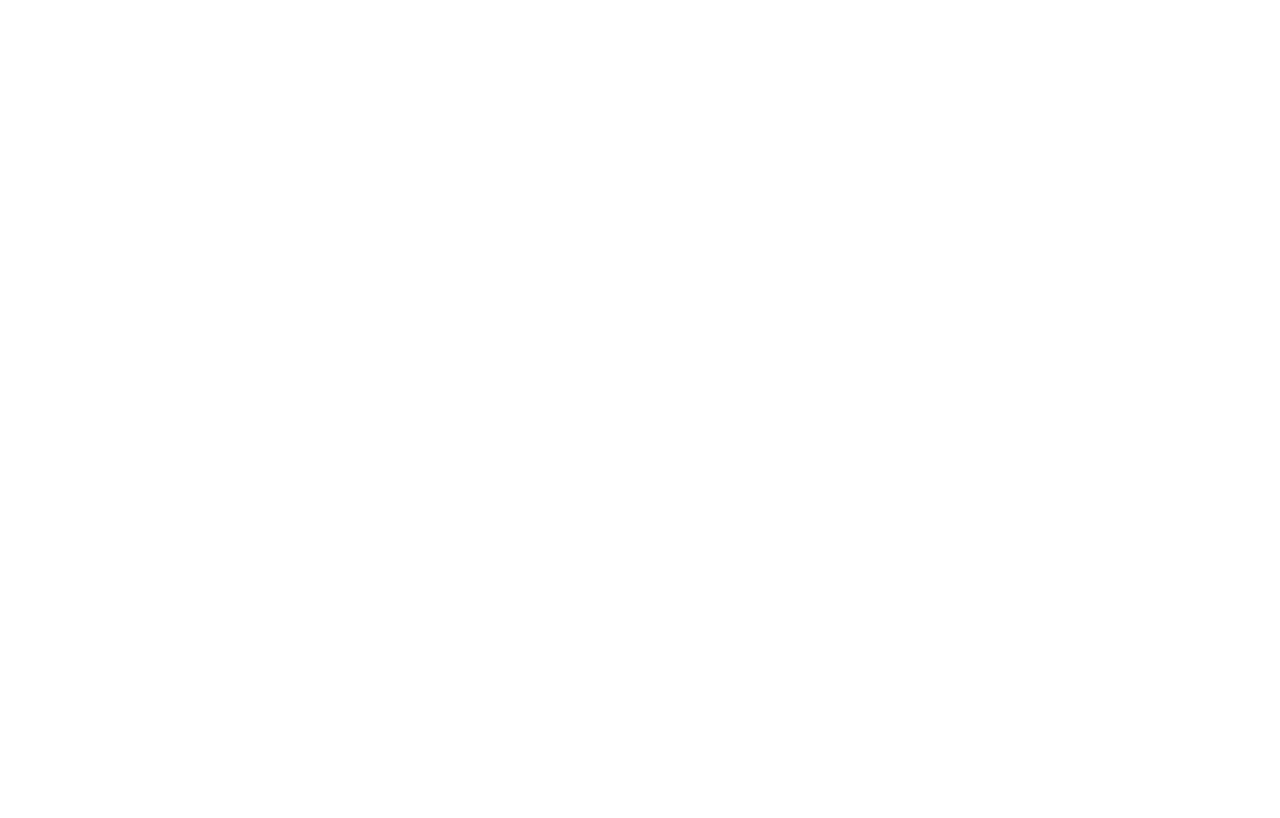
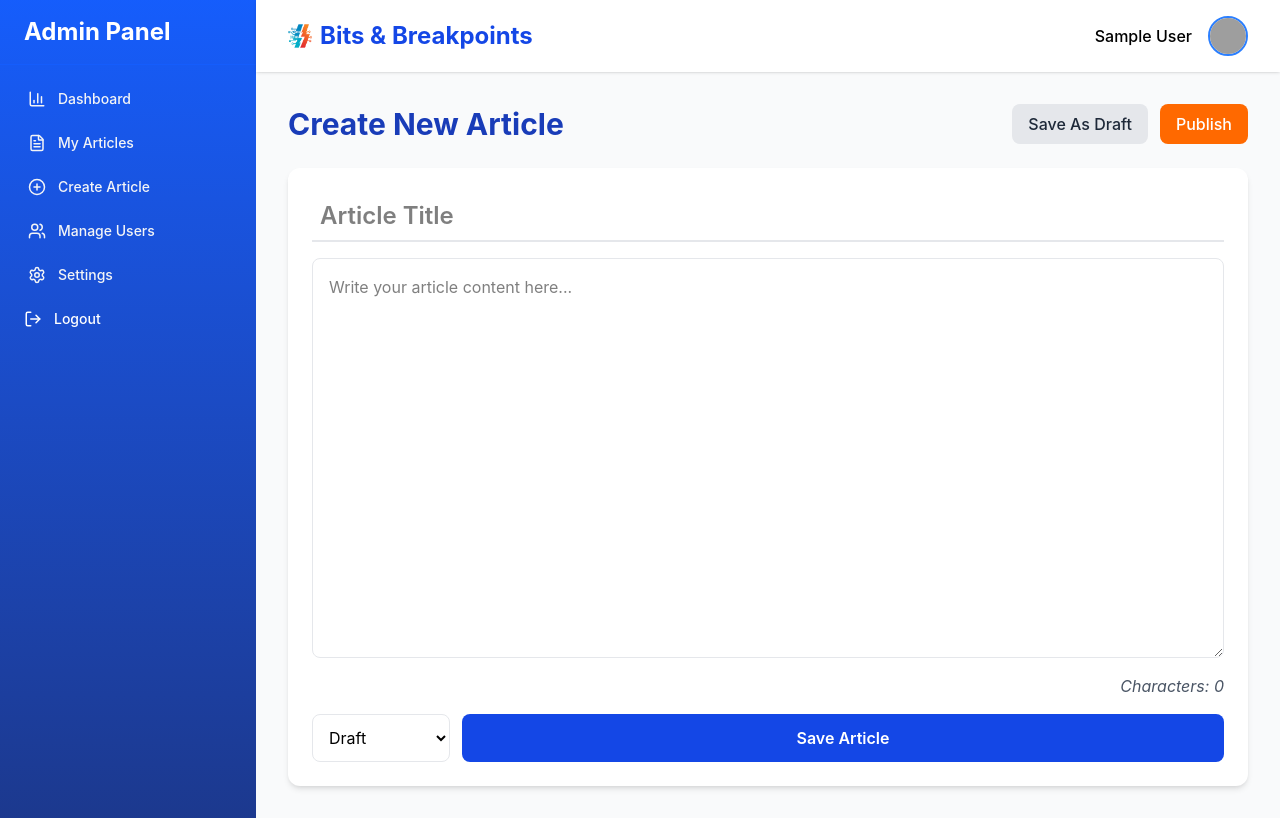
Before and after one commit to brandony16/Blog-Admin, a React (Vite) app: page /edit-article/1 in a window 1280 px wide. Before the commit this address had no page. Built offline with nearby package versions, Linux system fonts and the light colour scheme; sample sign-in values are in the browser's storage; grey boxes are pictures that could not be loaded.

Commit message:
Improve error handling and work on edit and delete functionality

```diff
--- a/src/App.jsx
+++ b/src/App.jsx
@@ -5,7 +5,7 @@
 import AdminLayout from "./pages/AdminLayout.jsx";
 import Dashboard from "./components/Dashboard.jsx";
 import MyArticles from "./pages/MyArticles.jsx";
-import CreateArticle from "./pages/CreateArticle.jsx";
+import ArticleForm from "./pages/ArticleForm.jsx";
 
 function App() {
   return (
@@ -22,7 +22,8 @@
       >
         <Route index element={<Dashboard />} />
         <Route path="my-articles" element={<MyArticles />} />
-        <Route path="create-article" element={<CreateArticle />} />
+        <Route path="create-article" element={<ArticleForm />} />
+        <Route path="edit-article/:id" element={<ArticleForm />} />
         <Route path="manage-users" element={<Dashboard />} />
         <Route path="settings" element={<Dashboard />} />
       </Route>
--- a/src/components/Alert.jsx
+++ b/src/components/Alert.jsx
@@ -1,7 +1,7 @@
-import { CheckCircle } from "lucide-react";
+import { CheckCircle, XCircle } from "lucide-react";
 import { useEffect } from "react";
 
-const Alert = ({ message, onClose }) => {
+const Alert = ({ message, type = "success", onClose }) => {
   useEffect(() => {
     const timer = setTimeout(() => {
       onClose();
@@ -9,11 +9,18 @@
     return () => clearTimeout(timer);
   }, [onClose]);
 
+  const bgColor =
+    type === "success"
+      ? "bg-green-100 border-green-500 text-green-800"
+      : "bg-red-100 border-red-500 text-red-800";
+
+  const Icon = type === "error" ? XCircle : CheckCircle;
+
   return (
     <div
-      className={`fixed top-16 right-6 flex items-center gap-3 border-l-4 px-5 py-3 animate-slideIn rounded-xl shadow-md transition-all duration-300 bg-green-100 border-green-500 text-green-800`}
+      className={`fixed top-16 right-6 flex items-center gap-3 border-l-4 px-5 py-3 animate-slideIn rounded-xl shadow-md transition-all duration-300 ${bgColor}`}
     >
-      <CheckCircle size={22} />
+      <Icon size={22} />
       <span className="font-medium">{message}</span>
     </div>
   );
--- a/src/components/myArticles/MyArticlesTable.jsx
+++ b/src/components/myArticles/MyArticlesTable.jsx
@@ -3,9 +3,10 @@
 import ArticleTableHeaders from "./ArticlesTableHeaders.jsx";
 import { AuthContext } from "../../context/AuthContext.jsx";
 import PageInfo from "./PageInfo.jsx";
+import Alert from "../Alert.jsx";
 
 const MyArticlesTable = () => {
-  const { user } = useContext(AuthContext);
+  const { user, token } = useContext(AuthContext);
   const [articles, setArticles] = useState([]);
   const [sortColumn, setSortColumn] = useState("lastUpdated");
   const [sortDirection, setSortDirection] = useState("desc");
@@ -13,6 +14,7 @@
   const [totalPages, setTotalPages] = useState(1);
   const [articlesPerPage, setArticlesPerPage] = useState(10);
   const [totalArticles, setTotalArticles] = useState(0);
+  const [notif, setNotif] = useState(null);
 
   const fetchArticles = useCallback(
     async (page) => {
@@ -23,7 +25,7 @@
 
         const data = await res.json();
         if (!res.ok) {
-          console.error(res);
+          throw new Error(data.message || "Error fetching articles. Try Again");
         }
         setArticles(data.articles);
         setPage(data.page);
@@ -31,7 +33,7 @@
         setArticlesPerPage(data.limit);
         setTotalArticles(data.total);
       } catch (err) {
-        console.error(err);
+        setNotif({ message: err.message, type: "error" });
       }
     },
     [user.id, sortColumn, sortDirection]
@@ -40,6 +42,32 @@
   useEffect(() => {
     fetchArticles(page);
   }, [fetchArticles, page]);
+
+  const handleDelete = async (id, title) => {
+    if (!window.confirm(`Delete article: "${title}"?`)) return;
+
+    try {
+      const res = await fetch(`http://localhost:3000/api/articles/${id}`, {
+        method: "DELETE",
+        headers: {
+          "Content-Type": "application/json",
+          Authorization: `Bearer ${token}`,
+        },
+      });
+
+      const data = await res.json();
+
+      if (!res.ok) {
+        throw new Error(data.message || "Failed to delete. Try again");
+      }
+      setNotif({ message: data.message, type: "success" });
+      fetchArticles(page);
+    } catch (err) {
+      setNotif({ message: err.message, type: "error" });
+    }
+  };
+
+  const handleEdit = async (id) => {};
 
   const handleSort = (column) => {
     if (sortColumn === column) {
@@ -97,10 +125,16 @@
                 {getDateStringFromArticle(article)}
               </td>
               <td className="p-4 text-center">
-                <button className="text-blue-600 hover:text-blue-800 mr-3 cursor-pointer">
+                <button
+                  onClick={() => handleEdit(article.id)}
+                  className="text-blue-600 hover:text-blue-800 mr-3 cursor-pointer"
+                >
                   <Pencil size={18} />
                 </button>
-                <button className="text-red-600 hover:text-red-800 cursor-pointer">
+                <button
+                  onClick={() => handleDelete(article.id, article.title)}
+                  className="text-red-600 hover:text-red-800 cursor-pointer"
+                >
                   <Trash2 size={18} />
                 </button>
               </td>
@@ -123,6 +157,13 @@
           setPage={setPage}
         />
       )}
+      {notif && (
+        <Alert
+          message={notif.message}
+          type={notif.type}
+          onClose={() => setNotif(null)}
+        />
+      )}
     </div>
   );
 };
--- a/src/pages/CreateArticle.jsx
+++ b/src/pages/ArticleForm.jsx
@@ -1,12 +1,12 @@
-import { useContext, useState } from "react";
+import { useContext, useEffect, useState } from "react";
 import { AuthContext } from "../context/AuthContext.jsx";
-import { jwtDecode } from "jwt-decode";
 import Alert from "../components/Alert.jsx";
+import { useParams } from "react-router-dom";
 
-const CreateArticle = () => {
+const ArticleForm = ({ mode = "create" }) => {
+  const { id } = useParams();
   const { token } = useContext(AuthContext);
-  const [title, setTitle] = useState("");
-  const [body, setBody] = useState("");
+  const [article, setArticle] = useState({ title: "", body: "" });
   const [saveType, setSaveType] = useState("Draft");
   const [errors, setErrors] = useState([]);
   const [notif, setNotif] = useState(null);
@@ -14,8 +14,6 @@
   const handleSave = async () => {
     try {
       setErrors([]);
-      console.log(token);
-      console.log(jwtDecode(token));
       const res = await fetch("http://localhost:3000/api/articles/", {
         method: "POST",
         headers: {
@@ -23,8 +21,8 @@
           Authorization: `Bearer ${token}`,
         },
         body: JSON.stringify({
-          title,
-          body,
+          title: article.title,
+          body: article.body,
           publishArticle: saveType === "Publish",
         }),
       });
@@ -33,28 +31,38 @@
 
       if (!res.ok) {
         if (res.status === 403 || res.status === 401) {
-          setErrors([{ msg: data.message }]);
+          setNotif({ message: data.message, type: "error" });
         } else {
           setErrors(data.errors);
         }
       } else {
-        setTitle("");
-        setBody("");
+        setArticle({ title: "", body: "" });
         setSaveType("");
-        setNotif(data.message);
+        setNotif({ message: data.message, type: "success" });
       }
     } catch (err) {
       console.error(err);
     }
   };
 
+  useEffect(() => {
+    const getArticle = async () => {
+      const res = await fetch(`/api/articles/${id}`);
+    };
+    if (mode === "edit" && id) {
+      getArticle();
+    }
+  });
+
   return (
     <div className="p-8 flex flex-col gap-6 max-w-[1200px]">
       <div className="flex justify-between items-center">
-        <h1 className="text-3xl font-bold text-blue-800">Create New Article</h1>
+        <h1 className="text-3xl font-bold text-blue-800">
+          {mode === "create" ? "Create New Article" : "Edit Article"}
+        </h1>
         <div className="flex gap-3">
           <button className="bg-gray-200 hover:bg-gray-300 text-gray-800 px-4 py-2 rounded-lg font-medium transition cursor-pointer">
-            Save Draft
+            Save As Draft
           </button>
           <button className="bg-orange-500 hover:bg-orange-600 text-white px-4 py-2 rounded-lg font-medium transition cursor-pointer">
             Publish
@@ -66,8 +74,12 @@
           type="text"
           placeholder="Article Title"
           className="text-2xl font-semibold border-b-2 border-gray-200 focus:border-blue-500 outline-none p-2"
-          onChange={(e) => setTitle(e.target.value)}
-          value={title}
+          onChange={(e) =>
+            setArticle((prev) => {
+              return { ...prev, title: e.target.value };
+            })
+          }
+          value={article.title}
           name="title"
           required
           minLength={1}
@@ -77,14 +89,18 @@
         <textarea
           placeholder="Write your article content here..."
           className="min-h-[400px] border border-gray-200 rounded-lg p-4 focus:border-blue-500 outline-none resize-y"
-          onChange={(e) => setBody(e.target.value)}
-          value={body}
+          onChange={(e) =>
+            setArticle((prev) => {
+              return { ...prev, body: e.target.value };
+            })
+          }
+          value={article.body}
           name="body"
           required
           minLength={10}
         />
         <p className="italic text-gray-600 self-end">
-          Characters: {body.length}
+          Characters: {article.body.length}
         </p>
         {errors.length > 0 && (
           <div className="bg-red-100 border border-red-400 text-red-700 px-4 py-3 rounded-xl text-left">
@@ -115,7 +131,7 @@
       </div>
       {notif && (
         <Alert
-          message={notif}
+          message={notif.message}
           type={notif.type}
           onClose={() => setNotif(null)}
         />
@@ -124,4 +140,4 @@
   );
 };
 
-export default CreateArticle;
+export default ArticleForm;
```
